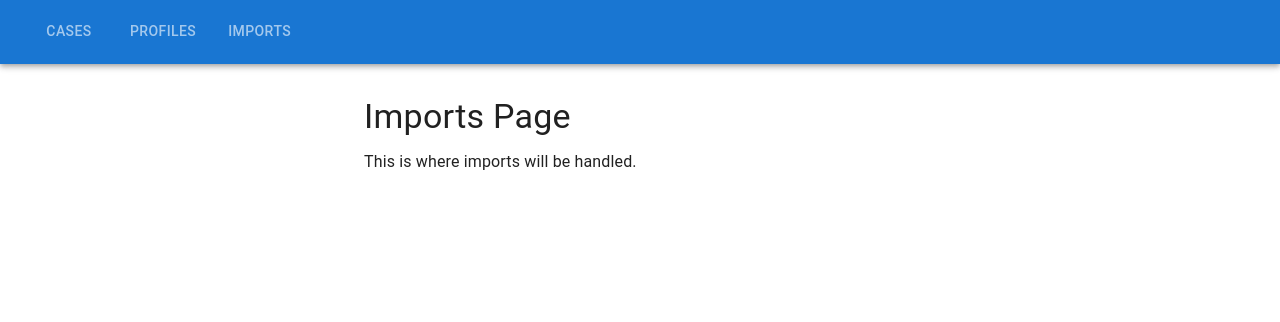
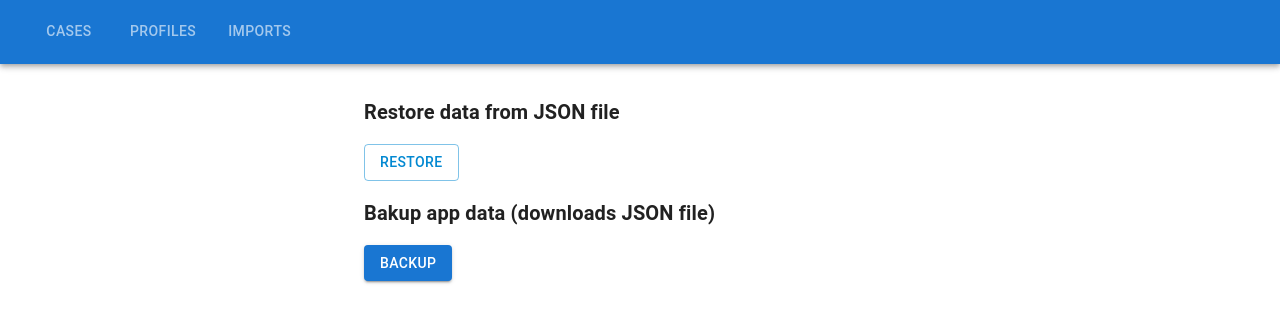
Before and after one commit to pdfusion/PDFusion_UI, a React (Vite) app: page /imports in a window 1280 px wide. Shown: the top 322 px of the page. Built offline with nearby package versions, Linux system fonts and the light colour scheme.

Commit message:
Add Imports Page (#11)
* Create PDDocumentImport

* Add Backup button

* Refactor Save button

---------

Co-authored-by: srahavi <srahavi@huronconsultinggroup.com>

```diff
--- a/src/components/widgets/PDButton.tsx
+++ b/src/components/widgets/PDButton.tsx
@@ -1,35 +1,54 @@
-import React, { useRef, type JSX } from 'react';
+import React, { useRef, type ChangeEvent, type JSX } from 'react';
 import {
     Box,
-    Button
+    Button,
+    Typography
 } from '@mui/material';
+import { LOCAL_STORAGE_CASES_KEY, LOCAL_STORAGE_USERS_KEY } from '../../data/constants';
 
 export interface IPDButton {
     /**
      * The type of button.
     */
-    buttonType: "save" | "restore",
+    buttonType: "save" | "restore" | "backup",
     /**
      * The form data.
     */
     formData?: any,
     /**
+     * The field caption.
+     */
+    caption?: string,
+    /**
      * State function to set formData.
     */
     setFormData?: React.Dispatch<React.SetStateAction<any>>
+    /**
+     * Function to handle button click
+     */
+    handleChange?: (event: ChangeEvent<HTMLInputElement>) => void
 }
 
-const PDButton = ({ buttonType, formData, setFormData=() => {} }:IPDButton): JSX.Element => {
+const PDButton = ({ buttonType, handleChange, caption }:IPDButton): JSX.Element => {
     const fileInputRef = useRef<HTMLInputElement>(null);
 
-    const handleDownload = () => {
-        const jsonData = JSON.stringify(formData, null, 2);
-        const blob = new Blob([jsonData], { type: 'application/json' });
+    const handleBackup = () => {
+        const casesData = localStorage.getItem(LOCAL_STORAGE_CASES_KEY);
+        const usersData = localStorage.getItem(LOCAL_STORAGE_USERS_KEY);
+
+        const combinedData = {
+            casesData: casesData ? JSON.parse(casesData) : [],
+            usersData: usersData ? JSON.parse(usersData) : [],
+        };
+
+        const blob = new Blob([JSON.stringify(combinedData, null, 2)], {
+            type: 'application/json',
+        });
+
         const url = URL.createObjectURL(blob);
-
         const link = document.createElement('a');
         link.href = url;
-        link.download = 'questionnaire-data.json';
+        link.download = 'pdfusionData.json';
         document.body.appendChild(link);
         link.click();
         document.body.removeChild(link);
@@ -40,33 +59,15 @@ const PDButton = ({ buttonType, formData, setFormData=() => {} }:IPDButton): JSX
         fileInputRef.current?.click();
     };
 
-    const handleFileUpload = (event: React.ChangeEvent<HTMLInputElement>) => {
-        const file = event.target.files?.[0];
-        if (!file) return;
-
-        const reader = new FileReader();
-        reader.onload = (e) => {
-        try {
-            const result = e.target?.result as string;
-            const parsedData = JSON.parse(result);
-            setFormData({
-                ...parsedData
-            });
-        } catch (error) {
-            console.error('Invalid JSON file:', error);
-        }
-        };
-        reader.readAsText(file);
-    };
-
     function getButton(buttonType: string) {
-        if(buttonType === "save")
+        if(buttonType === "backup"){
             return (
-                <Button type="submit" variant="contained" color="primary" onClick={handleDownload}>
-                    Save
+                <Button type="submit" variant="contained" color="primary" onClick={handleBackup}>
+                    Backup
                 </Button>
             );
-        else if(buttonType === "restore")
+        }
+        else if(buttonType === "restore") {
             return (
             <>
                 <Button variant="outlined" color="info" onClick={handleRestoreClick}>
@@ -77,17 +78,28 @@ const PDButton = ({ buttonType, formData, setFormData=() => {} }:IPDButton): JSX
                     accept="application/json"
                     ref={fileInputRef}
                     style={{ display: 'none' }}
-                    onChange={handleFileUpload}
+                    onChange={handleChange}
                 />
             </>
             );
+        }
+        else if(buttonType === "save") {
+            return (
+                <Button type="submit" variant="contained" color="primary" onClick={()=>{}}>
+                    Save
+                </Button>
+            );
+        }
         return <></>;
     }
 
     return (
+    <>
+        {caption && <Typography variant="h6" sx={{ fontWeight: 'bold' }}>{caption}</Typography>}
         <Box sx={{ display: 'flex', gap: 2 }}>
             {getButton(buttonType)}
         </Box>
+    </>
     );
 };
 
--- /dev/null
+++ b/src/components/widgets/PDDocumentImport.tsx
@@ -0,0 +1,61 @@
+import { useState, type ChangeEvent, type JSX } from 'react';
+import { LOCAL_STORAGE_CASES_KEY, LOCAL_STORAGE_USERS_KEY } from '../../data/constants';
+import { isValidImportData, type IPDImportFile } from '../../utils/validateImportData';
+import PDButton from './PDButton';
+
+interface IPDDocumentImport {
+  /**
+   * The field caption.
+  */
+  caption: string
+}
+
+const PDDocumentImport = ({ caption }: IPDDocumentImport): JSX.Element => {
+  const [error, setError] = useState<string>('');
+  const [success, setSuccess] = useState<string>('');
+
+  const handleFileUpload = (event: ChangeEvent<HTMLInputElement>) => {
+    setError('');
+    setSuccess('');
+
+    const file = event.target.files?.[0];
+    if (!file || file.type !== 'application/json') {
+      setError('Please upload a valid .json file.');
+      return;
+    }
+
+    const reader = new FileReader();
+    reader.onload = (e) => {
+      try {
+        const result = e.target?.result as string;
+        const data: IPDImportFile = JSON.parse(result);
+
+        if (isValidImportData(data)) {
+          localStorage.setItem(LOCAL_STORAGE_CASES_KEY, JSON.stringify(data[LOCAL_STORAGE_CASES_KEY]));
+          localStorage.setItem(LOCAL_STORAGE_USERS_KEY, JSON.stringify(data[LOCAL_STORAGE_USERS_KEY]));
+          setSuccess(`Data restored successfully!`);
+        } else {
+          setError(`Invalid data structure in JSON file.`);
+        }
+      } catch (err) {
+        setError('Error parsing JSON file.');
+      }
+    };
+
+    reader.readAsText(file);
+  };
+
+  return (
+  <>
+    <PDButton
+      caption={caption}
+      buttonType={"restore"}
+      handleChange={handleFileUpload}
+    />
+    {error && <p style={{ color: 'red' }}>{error}</p>}
+    {success && <p style={{ color: 'green' }}>{success}</p>}
+  </>
+  );
+};
+
+export default PDDocumentImport;
--- a/src/components/widgets/PDForm.tsx
+++ b/src/components/widgets/PDForm.tsx
@@ -12,15 +12,15 @@ interface IPDForm {
     /**
      * The form data.
     */
-    formData: any,
+    formData?: any,
     /**
      * State function to set formData.
     */
-    setFormData: React.Dispatch<React.SetStateAction<any>>,
+    setFormData?: React.Dispatch<React.SetStateAction<any>>,
     /**
      * Function to handle form submit.
     */
-    onSubmit: (event: React.FormEvent) => void
+    onSubmit?: (event: React.FormEvent) => void
 }
 
 const PDForm = ({ formData, setFormData, onSubmit,  children }:IPDForm): JSX.Element => {
--- a/src/pages/Imports.tsx
+++ b/src/pages/Imports.tsx
@@ -1,16 +1,22 @@
 import React from 'react';
-import { Typography } from '@mui/material';
+import PDForm from '../components/widgets/PDForm';
+import PDDocumentImport from '../components/widgets/PDDocumentImport';
+import PDButton from '../components/widgets/PDButton';
 
 const Report: React.FC = () => {
+
   return (
-    <div>
-      <Typography variant="h4" gutterBottom>
-        Imports Page
-      </Typography>
-      <Typography>
-        This is where imports will be handled.
-      </Typography>
-    </div>
+    <PDForm
+    >
+      <PDDocumentImport
+        caption={"Restore data from JSON file"}
+      />
+
+      <PDButton
+        caption={"Bakup app data (downloads JSON file)"}
+        buttonType={"backup"}
+      />
+    </PDForm>
   );
 };
 
--- a/src/pages/Questionnaire.tsx
+++ b/src/pages/Questionnaire.tsx
@@ -88,9 +88,6 @@ const Questionnaire = ({  }:IQuestionnaire): JSX.Element => {
       <PDButton
         buttonType={"save"}
       />
-      <PDButton
-        buttonType={"restore"}
-      />
     </PDForm>
   );
 };
--- /dev/null
+++ b/src/utils/validateImportData.tsx
@@ -0,0 +1,37 @@
+import type { CaseDataType } from "../contexts/CasesDataContext";
+import type { UserDataType } from "../contexts/UsersDataContext";
+import { LOCAL_STORAGE_CASES_KEY, LOCAL_STORAGE_USERS_KEY } from "../data/constants";
+
+export interface IPDImportFile {
+  [key: string]: any,
+  [LOCAL_STORAGE_CASES_KEY]?: CaseDataType[],
+  [LOCAL_STORAGE_USERS_KEY]?: UserDataType[]
+}
+
+export const isValidImportData = (data: any): data is IPDImportFile => {
+  return (
+    Array.isArray(data[LOCAL_STORAGE_CASES_KEY]) &&
+    Array.isArray(data[LOCAL_STORAGE_USERS_KEY]) &&
+    data[LOCAL_STORAGE_CASES_KEY].every((caseItem) =>
+      typeof caseItem.id === 'string' &&
+      typeof caseItem.patientId === 'string' &&
+      typeof caseItem.caseManagerId === 'string' &&
+      typeof caseItem.formData === 'object' &&
+      typeof caseItem.formData.patientId === 'string' &&
+      typeof caseItem.formData.caseManagerId === 'string' &&
+      typeof caseItem.formData.name === 'string' &&
+      typeof caseItem.formData.age === 'string' &&
+      typeof caseItem.formData.feelsFit === 'string' &&
+      Array.isArray(caseItem.formData.gameDevices)
+    ) &&
+    data[LOCAL_STORAGE_USERS_KEY].every((user) =>
+      typeof user.id === 'string' &&
+      typeof user.name === 'string' &&
+      typeof user.firstName === 'string' &&
+      typeof user.lastName === 'string' &&
+      typeof user.email === 'string' &&
+      typeof user.age === 'string' &&
+      ['patient', 'caseManager', 'admin', ''].includes(user.role)
+    )
+  );
+};
```
